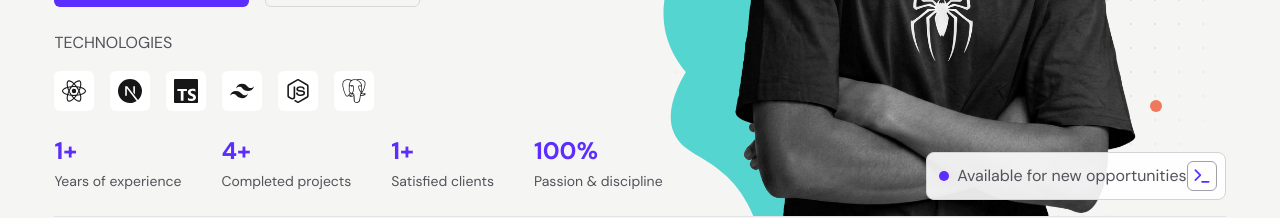
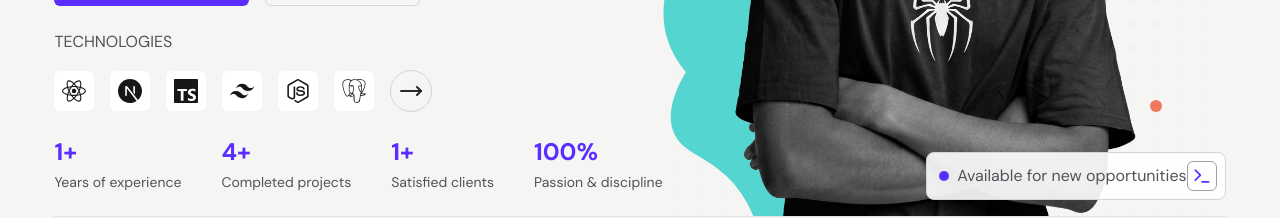
Before and after one commit to bossnare/portfolio, a Next.js app: page / in a window 1280 px wide. Shown: the part 420-638 px from the top of the page. Built offline with nearby package versions, Linux system fonts and the light colour scheme.

Commit message:
add explore button for stacks pageon hero content

```diff
--- a/src/components/hero/HeroContent.tsx
+++ b/src/components/hero/HeroContent.tsx
@@ -57,6 +57,13 @@ function Technologies() {
             <MaskedIcon icon={stack.icon} className="size-6" />
           </li>
         ))}
+        {/* go to stacks */}
+        <a
+          href="/skills"
+          className="p-2 border rounded-full border-zinc-300 dark:border-white/8"
+        >
+          <MoveRight className="size-6 text-zinc-800 dark:text-zinc-100" />
+        </a>
       </ul>
     </div>
   );
```
